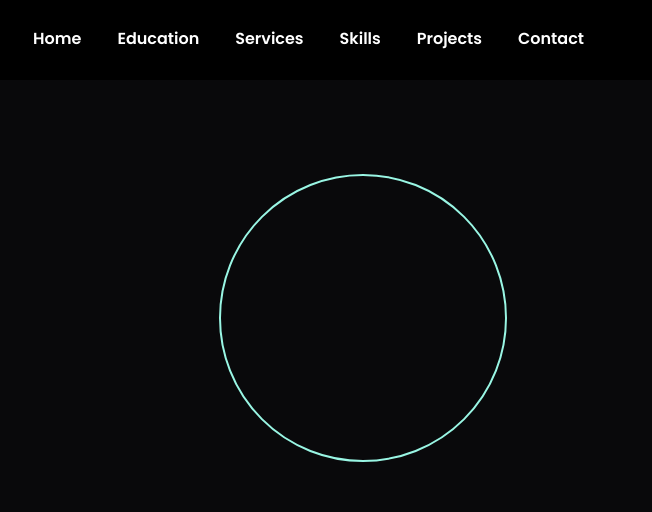
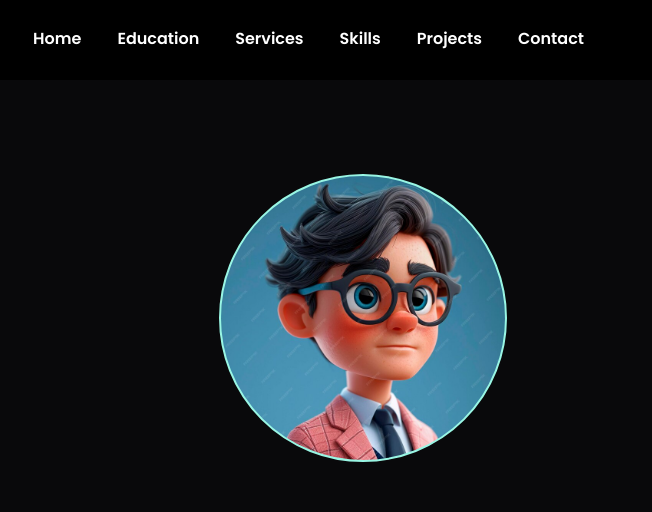
Before and after one commit to Gurudas-Bhardwaj/Tailwind-Portfolio, a website: page index.html in a window 1280 px wide. Shown: the top 512 px of the page, 628-1280 px from the left. Drawn offline with nearby package versions, Linux system fonts and the light colour scheme.

Commit message:
Update index.html

```diff
--- a/index.html
+++ b/index.html
@@ -61,7 +61,7 @@
                 </div>
             </div>
             <div class="flex w-full lg:w-1/2 items-center justify-center">
-                <div class="h-48 w-48 sm:h-52 sm:w-52 md:w-64 md:h-64 lg:h-72  lg:w-72 border-2 border-teal-200 rounded-full bg-cover bg-center mt-20" style="background-image: url('avatar_main.png');" >
+                <div class="h-48 w-48 sm:h-52 sm:w-52 md:w-64 md:h-64 lg:h-72  lg:w-72 border-2 border-teal-200 rounded-full bg-cover bg-center mt-20" style="background-image: url('avatar_main.jpg');" >
                 </div>
             </div>
         </section>
```
